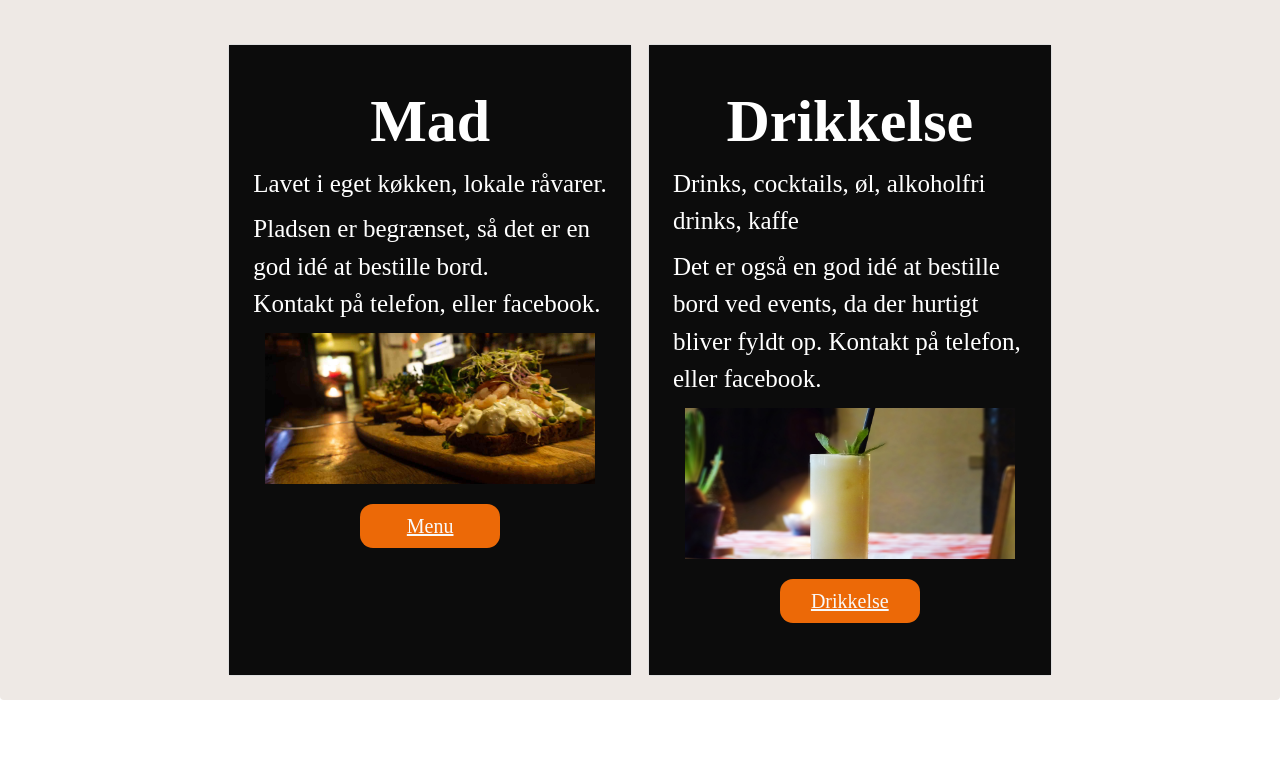
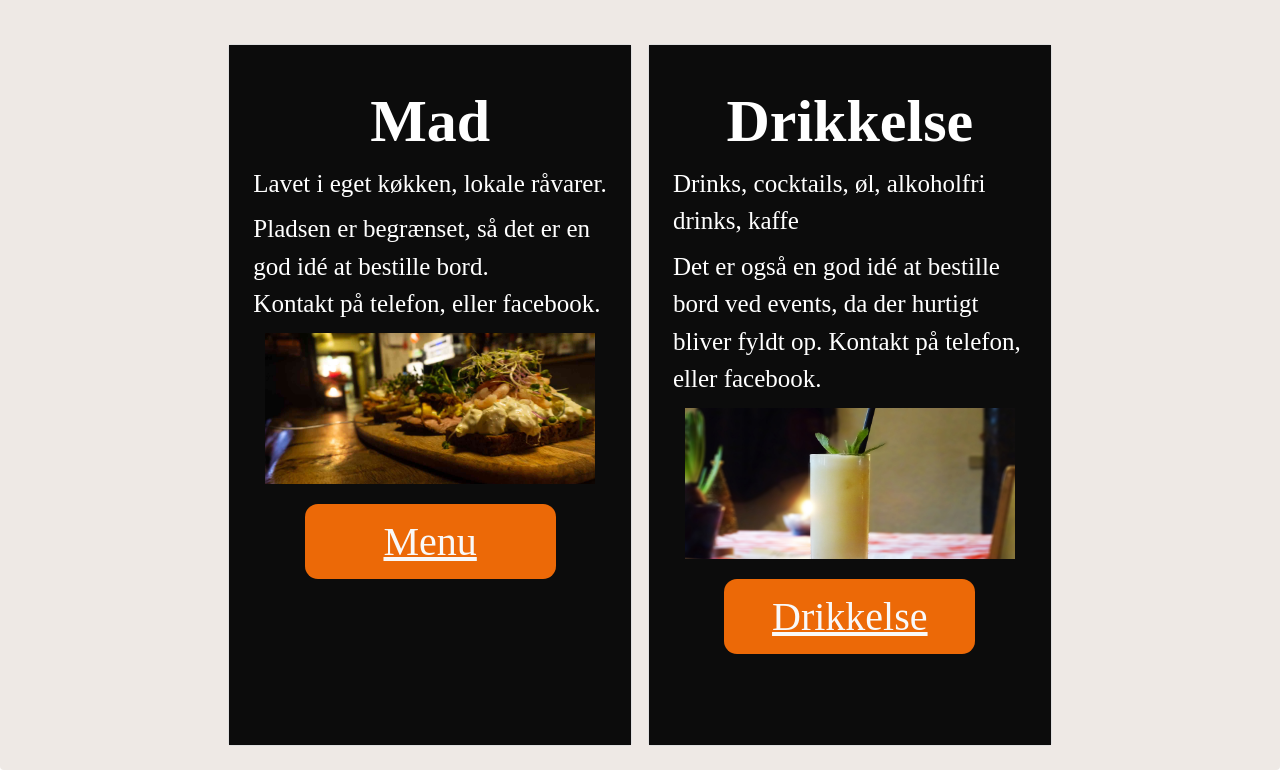
Before and after one commit to slippins/billie-jean, a website: page index.html in a window 1280 px wide. Shown: the part 820-1590 px from the top of the page. Before the commit the page ends 1520 px from the top, so only its background shows below. Drawn offline with nearby package versions, Linux system fonts and the light colour scheme; a web font is replaced by a local one.

Commit message:
knapper menu og drikkelse blev stylet

```diff
--- a/css/styles.scss
+++ b/css/styles.scss
@@ -309,12 +309,13 @@ img {
     font-size: 25px !important;
   }
   .MadKord .card-body {
-    height: 630px;
+    height: 700px;
   }
   .MenuKnappen {
-    font-size: 20px;
+    font-size: 40px;
     font-weight: 500;
-    height: 44px;
-    width: 140px;
+    height: 75px;
+    width: 251px;
   }
+
 }
```
Also changed, not shown: index.html (+0 -54 lines), css/styles.css, 1 other file.
